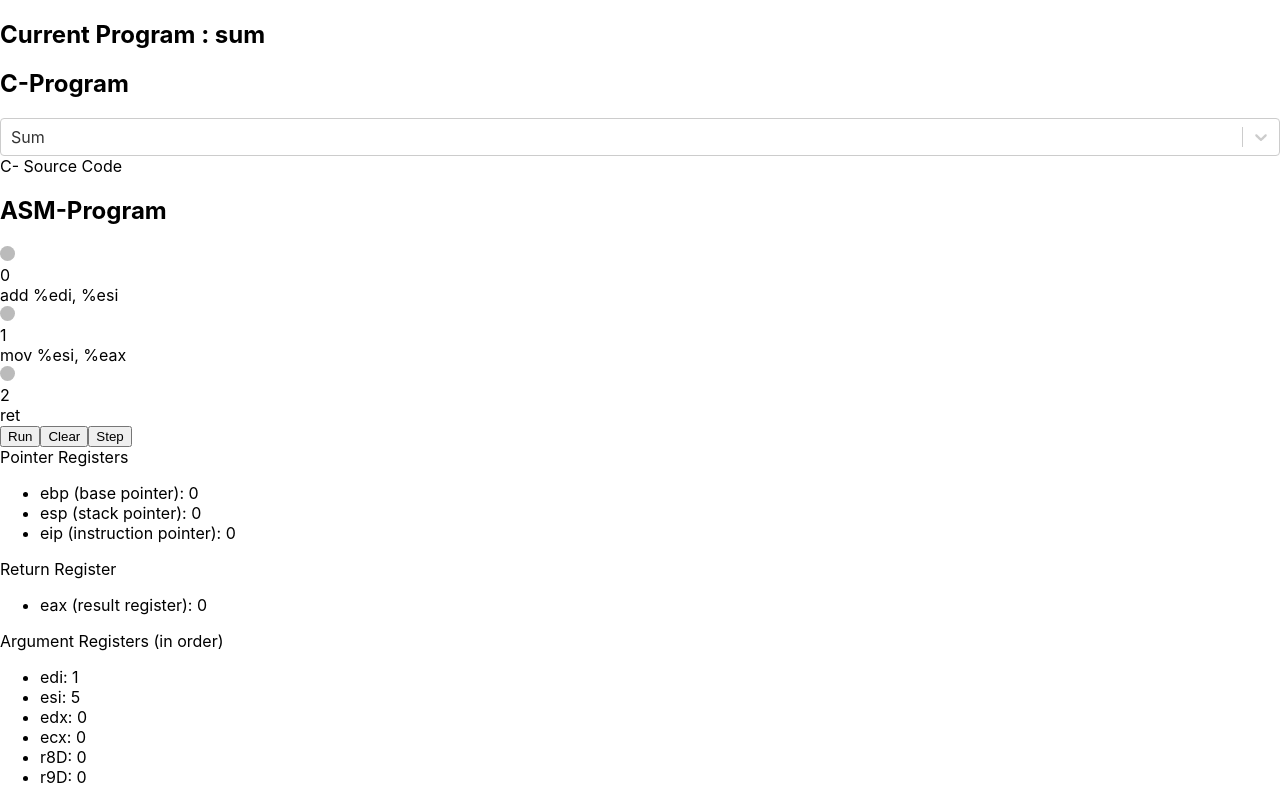
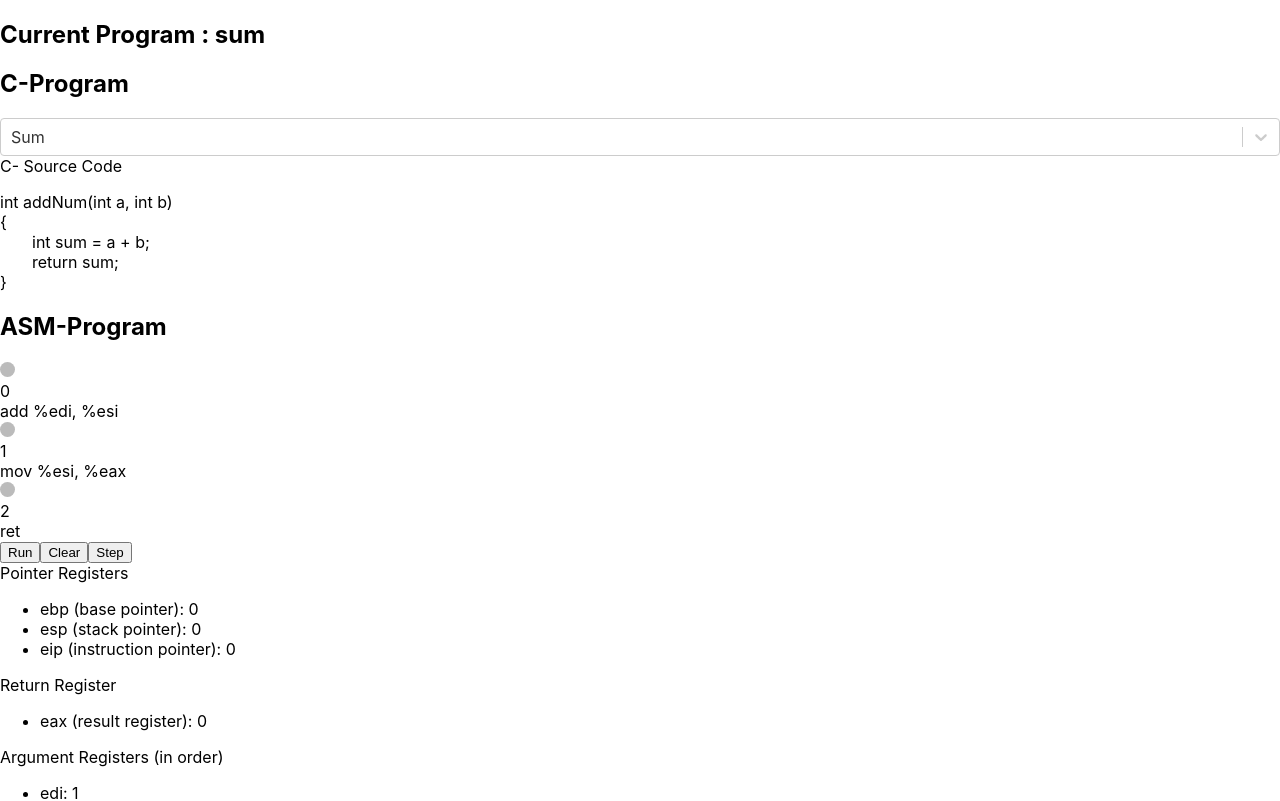
Before and after one commit to uclaacm/buffer-buffet-simulator, a React (Create React App) app: page / in a window 1280 px wide. Shown: the top 801 px of the page. Built offline with nearby package versions, Linux system fonts and the light colour scheme.

Commit message:
Moved C code programs to new file component

```diff
--- a/src/components/CCode.js
+++ b/src/components/CCode.js
@@ -1,12 +1,12 @@
 /* eslint-disable */
 import React from 'react';
-import Select from 'react-select'
+import Select from 'react-select';
 import PropTypes from 'prop-types';
 
-const CCode = ({setCodeName}) =>{
-
+const CCode = ({setCodeName, codeName}) => {
   CCode.propTypes = {
     setCodeName: PropTypes.func,
+    codeName: PropTypes.string,
   };
 
   const handleChange = (selectedOption) => {
@@ -15,10 +15,76 @@ const CCode = ({setCodeName}) =>{
 
   const options = [
     { value: 'sum', label: 'Sum' },
+    { value: 'if-else', label: 'If-Else' },
     { value: 'for-loop', label: 'For Loop' },
-        { value: 'if-else', label: 'If-Else' },
     { value: 'switch', label:'Switch'}
   ];
+
+  let CProgram;
+  switch(codeName) {
+    case 'sum':
+      CProgram = (
+        <p>
+          int addNum(int a, int b)
+          <br/>&#x0007B;
+          <br/>&emsp;&emsp;int sum = a + b;
+          <br/>&emsp;&emsp;return sum;
+          <br/>&#x0007D;
+        </p>
+      )
+      break;
+    case 'for-loop':
+      CProgram = (
+        <p>
+          int incrementAdd(int a)
+          <br/>&#x0007B;
+          <br/>&emsp;&emsp;int sum = 0;
+          <br/>&emsp;&emsp;for (int i = 0; i &#60; a&#44; i++) &#x0007B;
+          <br/>&emsp;&emsp;&emsp;&emsp;sum += i;
+          <br/>&emsp;&emsp;&#x0007D;
+          <br/>&emsp;&emsp;return sum;
+          <br/>&#x0007D;
+        </p>
+      )
+      break;
+    case 'if-else':
+      CProgram = (
+        <p>
+          int getMax(int a, int b)
+          <br/>&#x0007B;
+          <br/>&emsp;&emsp;if (b &#62; a)
+          <br/>&emsp;&emsp;&emsp;&emsp;return b;
+          <br/>&emsp;&emsp;else
+          <br/>&emsp;&emsp;&emsp;&emsp;return a;
+          <br/>&#x0007D;
+        </p>
+      )
+      break;
+    case 'switch':
+      CProgram = (
+        <p>
+          int switchTable(int n)
+          <br/>&#x0007B;
+          <br/>&emsp;&emsp;int sum = 3;
+          <br/>&emsp;&emsp;switch (n) &#x0007B;
+          <br/>&emsp;&emsp;&emsp;&emsp;case 1:
+          <br/>&emsp;&emsp;&emsp;&emsp;&emsp;&emsp;sum += n;
+          <br/>&emsp;&emsp;&emsp;&emsp;case 2:
+          <br/>&emsp;&emsp;&emsp;&emsp;&emsp;&emsp;sum -= 2;
+          <br/>&emsp;&emsp;&emsp;&emsp;&emsp;&emsp;break;
+          <br/>&emsp;&emsp;&emsp;&emsp;case 3:
+          <br/>&emsp;&emsp;&emsp;&emsp;case 4:
+          <br/>&emsp;&emsp;&emsp;&emsp;&emsp;&emsp;sum = 34 + n;
+          <br/>&emsp;&emsp;&emsp;&emsp;&emsp;&emsp;break;
+          <br/>&emsp;&emsp;&emsp;&emsp;default:
+          <br/>&emsp;&emsp;&emsp;&emsp;&emsp;&emsp;sum = 0;
+          <br/>&emsp;&emsp;&#x0007D;
+          <br/>&emsp;&emsp;return sum;
+          <br/>&#x0007D;
+        </p>
+      )
+      break;
+  }
 
   return(
     <div className="debug-c-panel">
@@ -32,6 +98,7 @@ const CCode = ({setCodeName}) =>{
 
       <div className='debug-c-srcCode'>
         C- Source Code
+        {CProgram}
       </div>
     </div>
   );
--- a/src/components/Debug.js
+++ b/src/components/Debug.js
@@ -3,11 +3,12 @@ import PropTypes from 'prop-types';
 import CCode from './CCode';
 import AsmCode from './AsmCode';
 import Toolbar from './Toolbar';
-const Debug = ({runCommand, clearMemory, currInstr, instrList, setCodeName}) => {
+const Debug = ({runCommand, clearMemory, currInstr, instrList, setCodeName, codeName}) => {
   Debug.propTypes = {
     runCommand: PropTypes.func,
     clearMemory: PropTypes.func,
     setCodeName: PropTypes.func,
+    codeName: PropTypes.string,
     currInstr: PropTypes.number,
     instrList: PropTypes.arrayOf(PropTypes.string),
   };
@@ -61,7 +62,7 @@ const Debug = ({runCommand, clearMemory, currInstr, instrList, setCodeName}) =>
 
   return (
     <div className='debug-container'>
-      <CCode setCodeName={setCodeName}/>
+      <CCode setCodeName={setCodeName} codeName={codeName}/>
       <AsmCode toggleBreakPt={toggleBreakPt} instrList={instrList}/>
       <Toolbar clearProgram={clearProgram} stepProgram={stepProgram} runProgram={runProgram}/>
     </div>
--- a/src/components/VMInstance.js
+++ b/src/components/VMInstance.js
@@ -1,6 +1,7 @@
 import React, {useState, useEffect, useReducer} from 'react';
 import {getRegister, interpretCommand, getFlag, setRegister} from '../helperFunctions/VMHelper';
 
+import CCode from './CCode';
 import Debug from './Debug';
 import MemoryDisplay from './MemoryDisplay';
 import Modal from './Modal';
@@ -158,153 +159,14 @@ const VMInstance = () => {
     setupSample();
   };
 
-  // const [sourceCode, setSourceCode] = useState(
-  //     <p>
-  //       int addNum(int a, int b)
-  //       <br/>&#x0007B;
-  //       <br/>&emsp;&emsp;int sum = a + b;
-  //       <br/>&emsp;&emsp;return sum;
-  //       <br/>&#x0007D;
-  //     </p>,
-  // );
-
-  // default state is
-  // const [assemblyCode, setAssemblyCode] = useState(
-  //     <p>
-  //       0000000000400502 &lt;incrementAdd&gt;:
-  //       {
-  //         add.program.map((line) => {
-  //           const command = line.assembly.split(/(?<=^.*) /)[0];
-  //           const param = line.assembly.split(/(?<=^[^,]*) /)[1];
-  //           return (
-  //             <Row
-  //               address={line.address}
-  //               content={line.hex}
-  //               command={command}
-  //               parameters={param}
-  //               key={line.address}>
-  //             </Row>
-  //           );
-  //         })
-  //       }
-  //     </p>,
-  // );
-
-  // /**
-  // * handles change of programs
-  // * @param {event} event onClick
-  // */
-  // function handleSubmit(event) {
-  //   const val = event.target.value;
-  //   let example;
-  //   // event.preventDefault();
-  //   if (val === 'Sum') {
-  //     setSourceCode(
-  //         <p>
-  //           int addNum(int a, int b)
-  //           <br/>&#x0007B;
-  //           <br/>&emsp;&emsp;int sum = a + b;
-  //           <br/>&emsp;&emsp;return sum;
-  //           <br/>&#x0007D;
-  //         </p>,
-  //     );
-  //     example = add;
-  //   } else if (val === 'For Loop') {
-  //     setSourceCode(
-  //         <p>
-  //           int incrementAdd(int a)
-  //           <br/>&#x0007B;
-  //           <br/>&emsp;&emsp;int sum = 0;
-  //           <br/>&emsp;&emsp;for (int i = 0; i &#60; a&#44; i++) &#x0007B;
-  //           <br/>&emsp;&emsp;&emsp;&emsp;sum += i;
-  //           <br/>&emsp;&emsp;&#x0007D;
-  //           <br/>&emsp;&emsp;return sum;
-  //           <br/>&#x0007D;
-  //         </p>,
-  //     );
-  //     example = forLoop;
-  //   } else if (val === 'If-Else') {
-  //     setSourceCode(
-  //         <p>
-  //           int getMax(int a, int b)
-  //           <br/>&#x0007B;
-  //           <br/>&emsp;&emsp;if (b &#62; a)
-  //           <br/>&emsp;&emsp;&emsp;&emsp;return b;
-  //           <br/>&emsp;&emsp;else
-  //           <br/>&emsp;&emsp;&emsp;&emsp;return a;
-  //           <br/>&#x0007D;
-  //         </p>,
-  //     );
-  //     example = ifElse;
-  //   } else if (val === 'Switch Statement') {
-  //     setSourceCode(
-  //         <p>
-  //           int switchTable(int n)
-  //           <br/>&#x0007B;
-  //           <br/>&emsp;&emsp;int sum = 3;
-  //           <br/>&emsp;&emsp;switch (n) &#x0007B;
-  //           <br/>&emsp;&emsp;&emsp;&emsp;case 1:
-  //           <br/>&emsp;&emsp;&emsp;&emsp;&emsp;&emsp;sum += n;
-  //           <br/>&emsp;&emsp;&emsp;&emsp;case 2:
-  //           <br/>&emsp;&emsp;&emsp;&emsp;&emsp;&emsp;sum -= 2;
-  //           <br/>&emsp;&emsp;&emsp;&emsp;&emsp;&emsp;break;
-  //           <br/>&emsp;&emsp;&emsp;&emsp;case 3:
-  //           <br/>&emsp;&emsp;&emsp;&emsp;case 4:
-  //           <br/>&emsp;&emsp;&emsp;&emsp;&emsp;&emsp;sum = 34 + n;
-  //           <br/>&emsp;&emsp;&emsp;&emsp;&emsp;&emsp;break;
-  //           <br/>&emsp;&emsp;&emsp;&emsp;default:
-  //           <br/>&emsp;&emsp;&emsp;&emsp;&emsp;&emsp;sum = 0;
-  //           <br/>&emsp;&emsp;&#x0007D;
-  //           <br/>&emsp;&emsp;return sum;
-  //           <br/>&#x0007D;
-  //         </p>,
-  //     );
-  //     example = switchStatement;
-  //   } else if (val === 'Recursion') {
-  //     setSourceCode(
-  //         <p>
-  //           int incrementAdd(int a)
-  //           <br/>&#x0007B;
-  //           <br/>&emsp;&emsp;if (n == 1)
-  //           <br/>&emsp;&emsp;&emsp;&emsp;return 1;
-  //           <br/>
-  //           <br/>&emsp;&emsp;return n * factorial(n-1);
-  //           <br/>&#x0007D;
-  //         </p>,
-  //     );
-  //     example = recursion;
-  //   }
-  //   setAssemblyCode(
-  //       <p>
-  //         0000000000400502 &lt;incrementAdd&gt;:
-  //         {
-  //           example.program.map((line) => {
-  //             const command = line.assembly.split(/(?<=^.*) /)[0];
-  //             const param = line.assembly.split(/(?<=^[^,]*) /)[1];
-  //             return (
-  //               <Row
-  //                 address={line.address}
-  //                 content={line.hex}
-  //                 command={command}
-  //                 parameters={param}
-  //                 key={line.address}>
-  //               </Row>
-  //             );
-  //           })
-  //         }
-  //       </p>,
-  //   );
-  // }
-
   return (
     <div className="page-view">
       {showModal && <Modal setModal={setModal}/>}
       <h2> Current Program : {codeName}</h2>
       <Debug clearMemory={clearMemory} runCommand={runCommand}
         currInstr={registerDict['%eip']} instrList={instrList}
-        setCodeName={setCodeName}/>
+        setCodeName={setCodeName} codeName={codeName}/>
       <MemoryDisplay registerDict={registerDict}/>
-
     </div>
   );
 };
```
Lines whose indentation alone changed are shown as unchanged.
